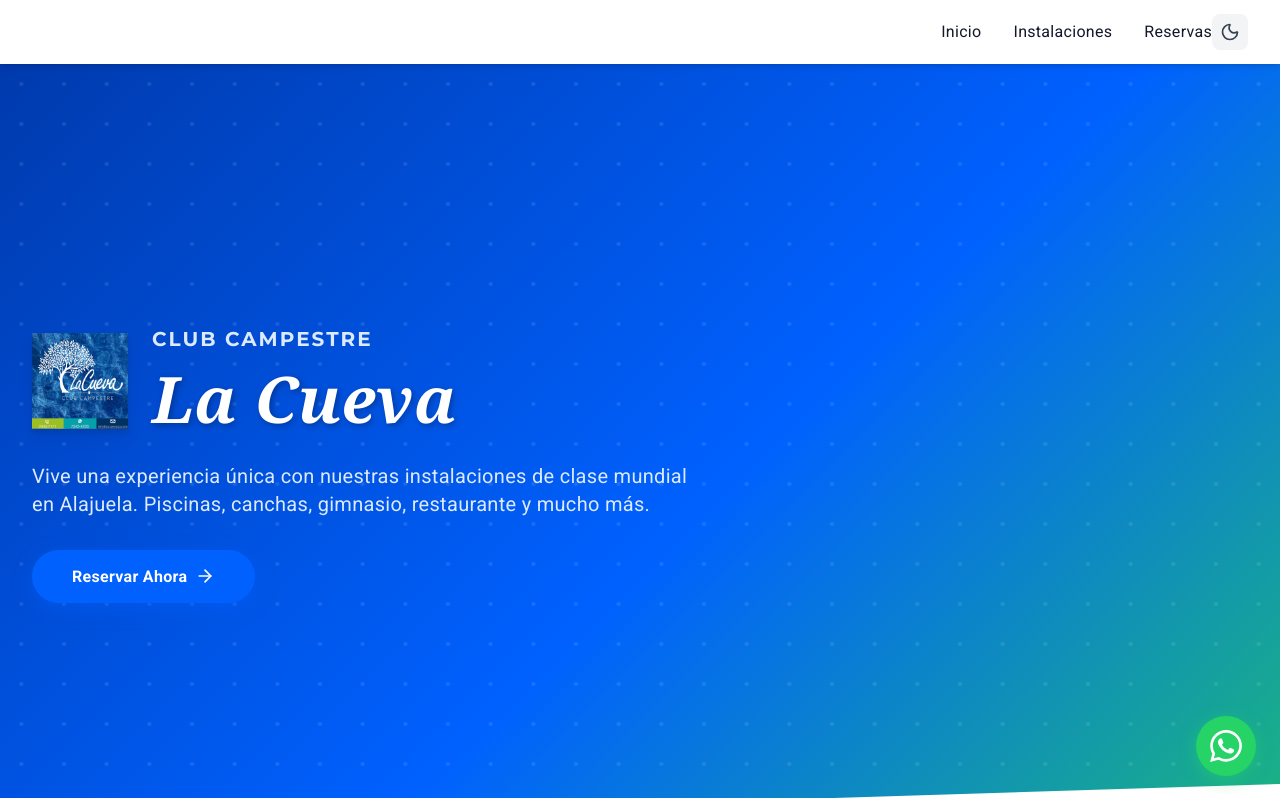
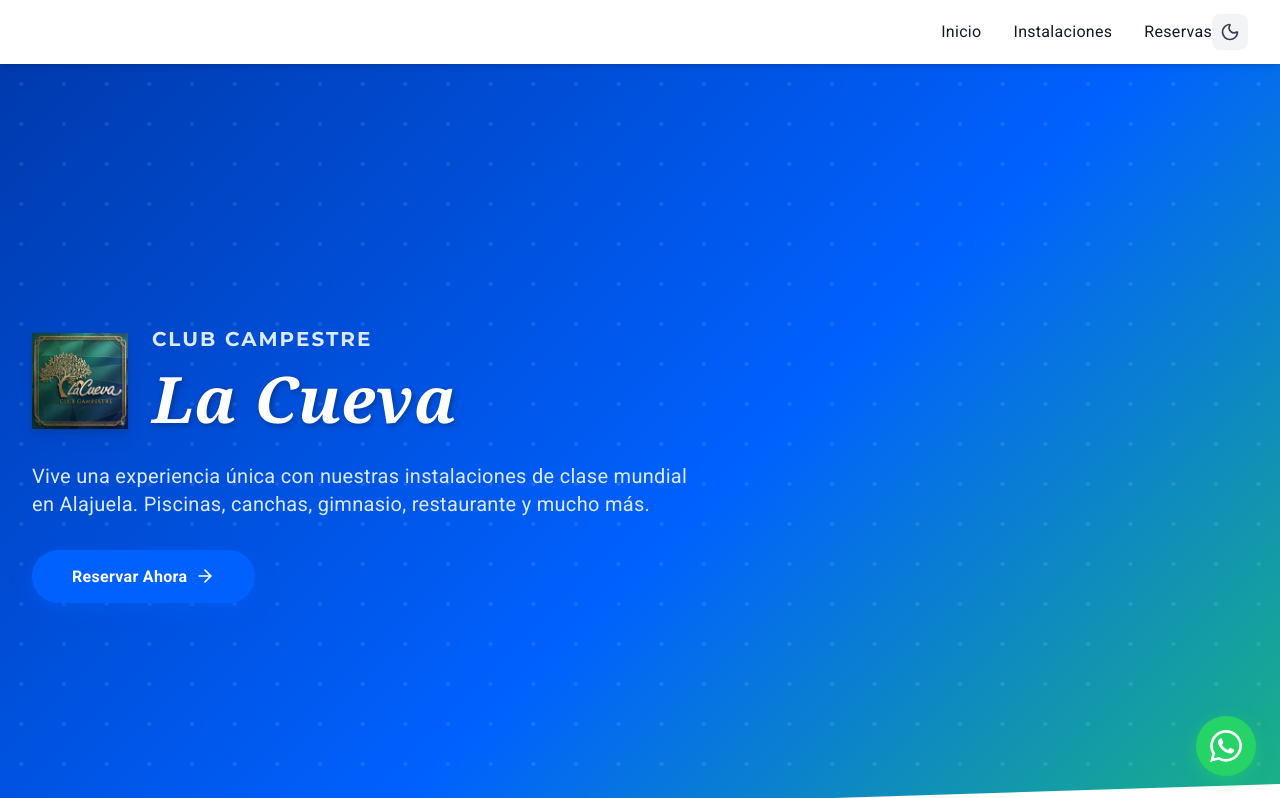
Before and after one commit to cesarluiscr/lacueva-club, a React (Vite) app in the folder frontend/: page /#/ in a window 1280 px wide. Shown: the top 798 px of the page. Built offline with nearby package versions, Linux system fonts and the light colour scheme.

Commit message:
Actualizar logo a versión elegante en Home.jsx y rebuild

```diff
--- a/frontend/src/pages/Home.jsx
+++ b/frontend/src/pages/Home.jsx
@@ -27,7 +27,7 @@
           <div className="max-w-2xl">
             <div className="flex items-center gap-6 mb-6 animate-fade-in">
               <img
-                src="/images/logo-lacueva.jpg"
+                src="/images/logo-lacueva-elegante.jpg"
                 alt="Logo de Club Campestre La Cueva - 55 años de excelencia"
                 className="h-24 w-auto drop-shadow-lg"
                 loading="lazy"
```
Also changed, not shown: 4 other files (tests, documents, lock files or other folders).
